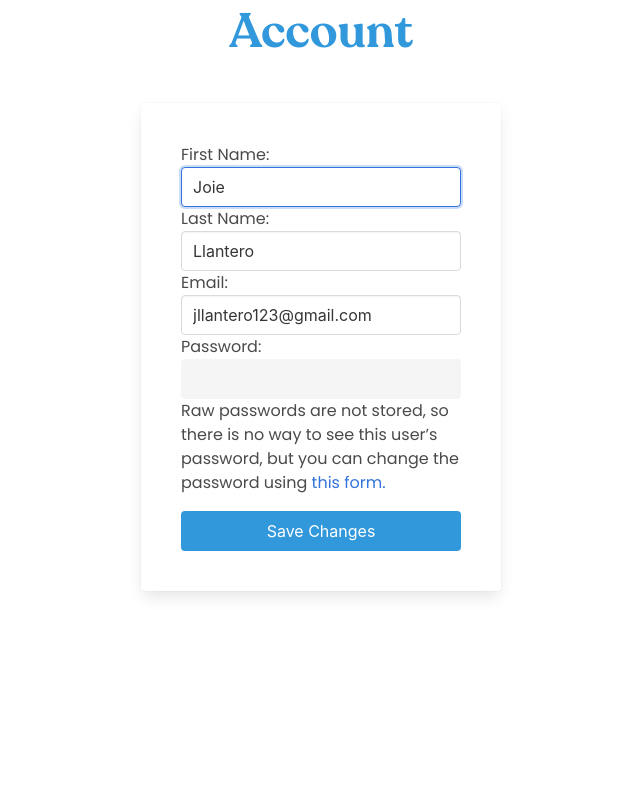
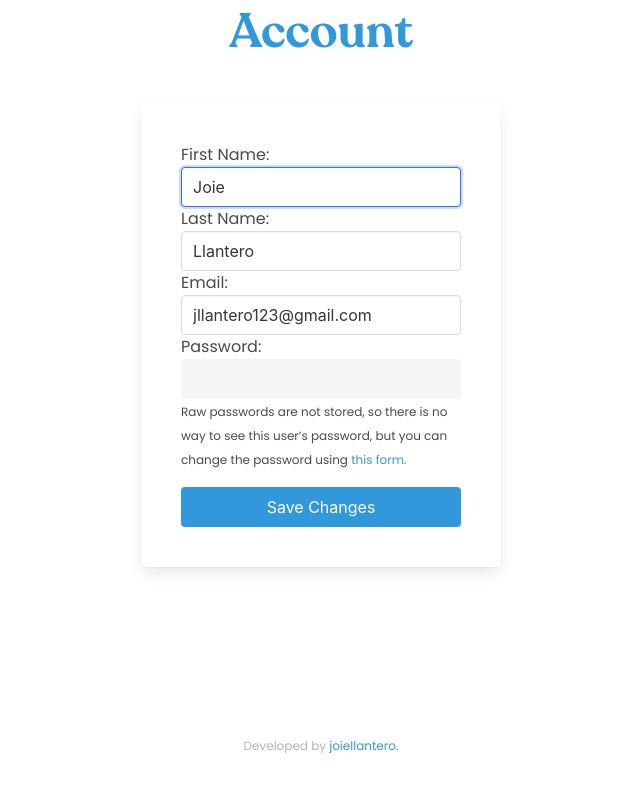
Before and after one commit to joiellantero/codeforasia-scheduler, a Django app: page /account/ in a window 1280 px wide. Shown: the part 95-900 px from the top of the page, without its empty margins (319-959 px from the left). Before the commit the page ends 692 px from the top, so only its background shows below. Run offline with Django 3.2, Linux system fonts and the light colour scheme; a user stored in the database is signed in.

Commit message:
update frontend

```diff
--- a/scheduler/forms.py
+++ b/scheduler/forms.py
@@ -106,7 +106,7 @@ class EditAccountForm(UserChangeForm):
             'class': 'input',
             'disabled': 'disabled',
         }),
-        help_text="Raw passwords are not stored, so there is no way to see this user’s password, but you can change the password using <a href='/password'>this form.</a>"
+        help_text="Raw passwords are not stored, so there is no way to see this user’s password, but you can change the password using <a class='has-text-info' href='/password'>this form.</a>"
     )
 
     class Meta:
--- a/scheduler/static/scheduler/styles/scheduler.css
+++ b/scheduler/static/scheduler/styles/scheduler.css
@@ -18,6 +18,11 @@ html, body{
 p.is-small{
     font-size: 0.8em;
 }
+
+span.helptext{
+    font-size: 12px;
+}
+
 
 /* navbar */
 .navbar-item{
@@ -46,8 +51,30 @@ a.button{
     }
 }
 
+/* footer */
+footer{
+    position: absolute;
+    bottom: 0;
+    width: 100%;
+}
+
+footer p{
+    font-size: 12px;
+    text-align: center;
+    padding: 50px;
+}
+
 
 /* layout */
+.page-container {
+    position: relative;
+    min-height: 100vh;
+}
+
+.content-wrap {
+    padding-bottom: 10rem;
+}
+
 .container.login,
 .container.signup,
 .container.account{
--- a/scheduler/templates/scheduler/base.html
+++ b/scheduler/templates/scheduler/base.html
@@ -84,9 +84,19 @@
             </div>
         </nav>
 
-        {% block header %}{% endblock %}
+        <div class="page-container">
+            <div class="content-wrap">
+                <div class="page-content">
+                    {% block header %}{% endblock %}
 
-        {% block body %}{% endblock %}
+                    {% block body %}{% endblock %}
+
+                    <footer>
+                        <p class="has-text-grey-light">Developed by <a class="has-text-info" href="https://github.com/joiellantero">joiellantero.</a></p>
+                    </footer>
+                </div>
+            </div>
+        </div>
 
         <script src="https://code.jquery.com/jquery-3.5.1.slim.min.js" integrity="sha384-DfXdz2htPH0lsSSs5nCTpuj/zy4C+OGpamoFVy38MVBnE+IbbVYUew+OrCXaRkfj" crossorigin="anonymous"></script>
         <script src="{% static 'scheduler/scripts/scheduler.js' %}"></script>
```
